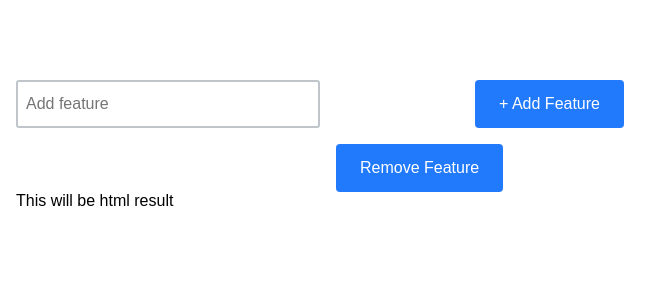
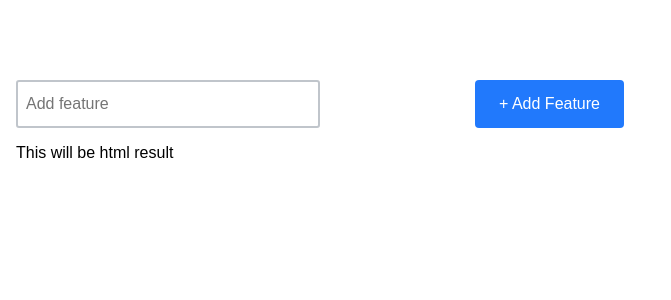
Before and after one commit to martynas-marcenko/react-app, a React (Create React App) app: page / in a window 1280 px wide. Shown: the top 300 px of the page, without its empty margins (0-671 px from the left). Built offline with nearby package versions, Linux system fonts and the light colour scheme.

Commit message:
empty state deleted

```diff
--- a/src/App.css
+++ b/src/App.css
@@ -16,6 +16,10 @@
 
 .App-intro {
     font-size: large;
+}
+
+.output-features {
+    display: flex;
 }
 
 @keyframes App-logo-spin {
--- a/src/App.jsx
+++ b/src/App.jsx
@@ -8,9 +8,7 @@ import OutputFeatures from './components/OutputFeatures';
 class App extends React.Component {
     state = {
         //Features will be an object full of diferent features:
-        features: [
-            {}
-        ],
+        features: {},
     }
     //We need a method, that updates state. This method is written bellow:
     addDescription = FeatureThatHasBeenAddedInFeaturesFormInputFieldAndLabelIncluded => {
--- a/src/components/OutputFeatures.jsx
+++ b/src/components/OutputFeatures.jsx
@@ -7,7 +7,7 @@ class OutputFeatures extends React.Component {
     }
     render() {
         return (
-            <div className="container-features">
+            <div className="output-features">
                 <div className="col-6">
                     {this.props.featureprop.feature}
                 </div>
```
